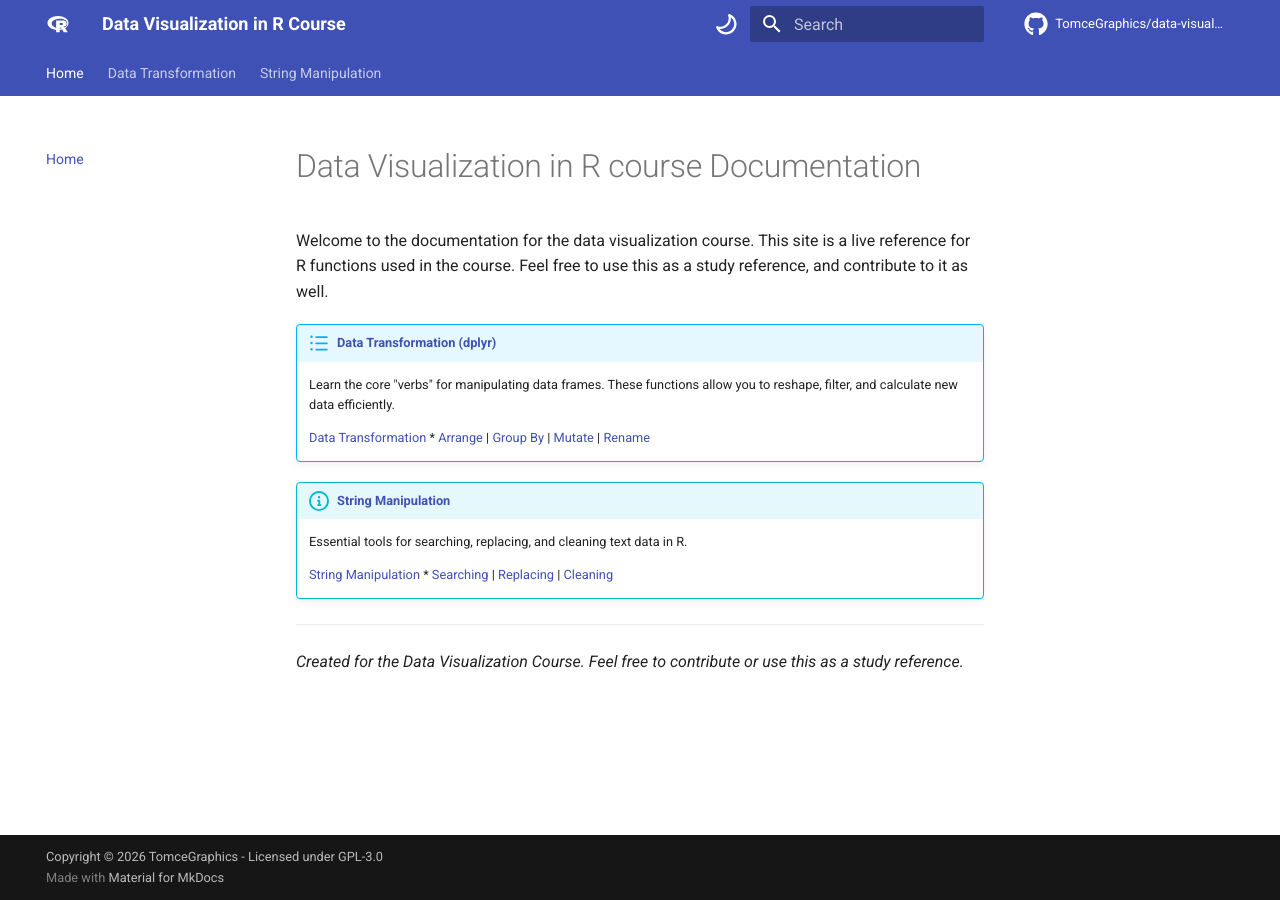
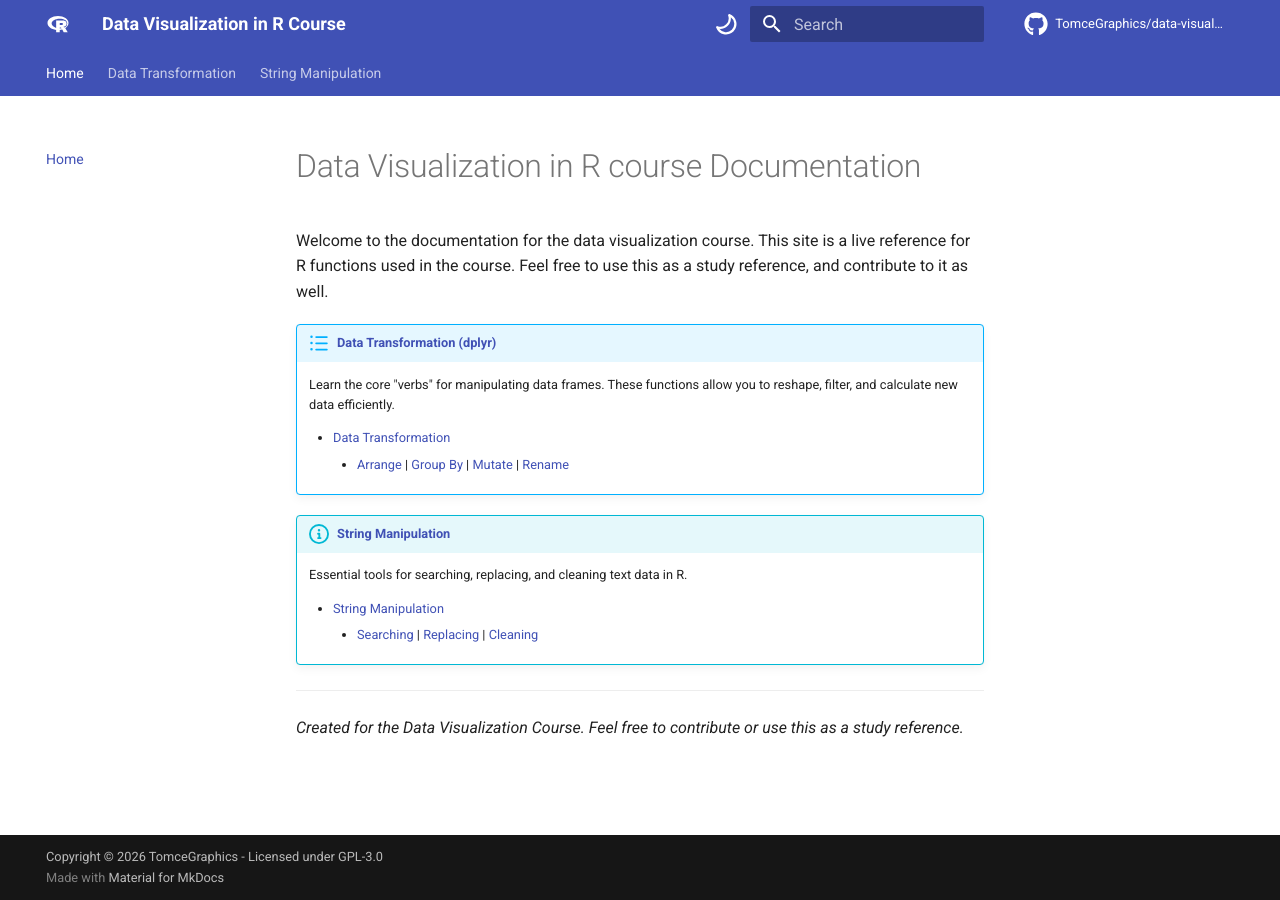
Before and after one commit to TomceGraphics/data-visualization-r, an MkDocs documentation site: the page built from docs/index.md, in a window 1280 px wide. Built offline with MkDocs 1.6.1 and Material for MkDocs 9.7.7, drawn with Linux system fonts in a browser that asks for light colours; comment, search, counter and statistics services are not loaded.

```diff
--- a/docs/index.md
+++ b/docs/index.md
@@ -5,13 +5,13 @@ Welcome to the documentation for the data visualization course. This site is a l
 !!! abstract "[**Data Transformation (dplyr)**](transformation_overview.md)"
     Learn the core "verbs" for manipulating data frames. These functions allow you to reshape, filter, and calculate new data efficiently.
 
-    [Data Transformation](transformation_overview.md)
+    *   [Data Transformation](transformation_overview.md)
         *   [Arrange](arrange.md) | [Group By](group_by.md) | [Mutate](mutate.md) | [Rename](rename.md)
 
 !!! info "[**String Manipulation**](string_overview.md)"
     Essential tools for searching, replacing, and cleaning text data in R.
 
-    [String Manipulation](string_overview.md)
+    *   [String Manipulation](string_overview.md)
         *   [Searching](string_searching.md) | [Replacing](string_replacing.md) | [Cleaning](string_cleaning.md)
 
 ---
```
